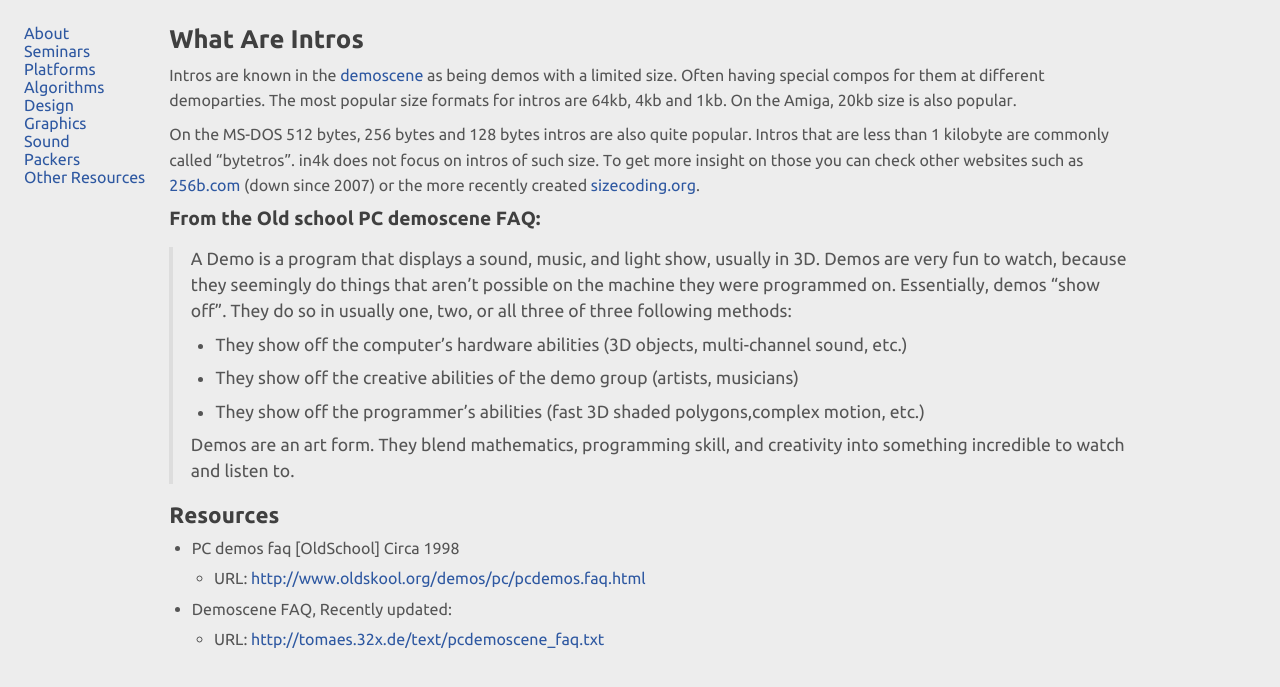
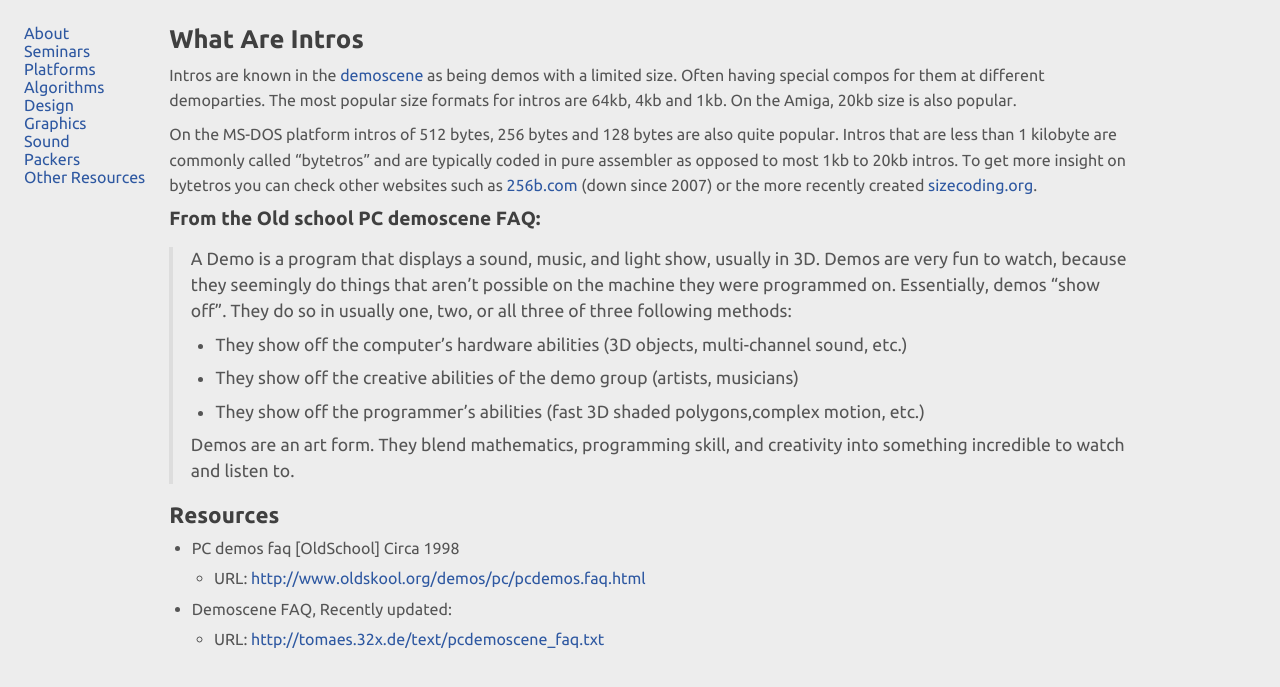
Before and after one commit to in4k/in4k.github.io, a Jekyll site: the page built from wiki/what-are-intros.markdown, in a window 1280 px wide. Shown: the top 687 px of the page. Built offline with Jekyll 4.4.1, drawn with Linux system fonts in a browser that asks for light colours.

Commit message:
Update what-are-intros.markdown

```diff
--- a/wiki/what-are-intros.markdown
+++ b/wiki/what-are-intros.markdown
@@ -5,7 +5,7 @@ layout: "wiki-page"
 
 Intros are known in the [demoscene](https://en.wikipedia.org/wiki/Demoscene) as being demos with a limited size. Often having special compos for them at different demoparties. The most popular size formats for intros are 64kb, 4kb and 1kb. On the Amiga, 20kb size is also popular.
 
-On the MS-DOS 512 bytes, 256 bytes and 128 bytes intros are also quite popular. Intros that are less than 1 kilobyte are commonly called "bytetros". in4k does not focus on intros of such size. To get more insight on those you can check other websites such as [256b.com](https://web.archive.org/web/20071006061206/http://www.256b.com/home.php) (down since 2007) or the more recently created  [sizecoding.org](http://www.sizecoding.org/).
+On the MS-DOS platform intros of 512 bytes, 256 bytes and 128 bytes are also quite popular. Intros that are less than 1 kilobyte are commonly called "bytetros" and are typically coded in pure assembler as opposed to most 1kb to 20kb intros. To get more insight on bytetros you can check other websites such as [256b.com](https://web.archive.org/web/20071006061206/http://www.256b.com/home.php) (down since 2007) or the more recently created [sizecoding.org](http://www.sizecoding.org/).
 
 ### From the Old school PC demoscene FAQ:
 
```
